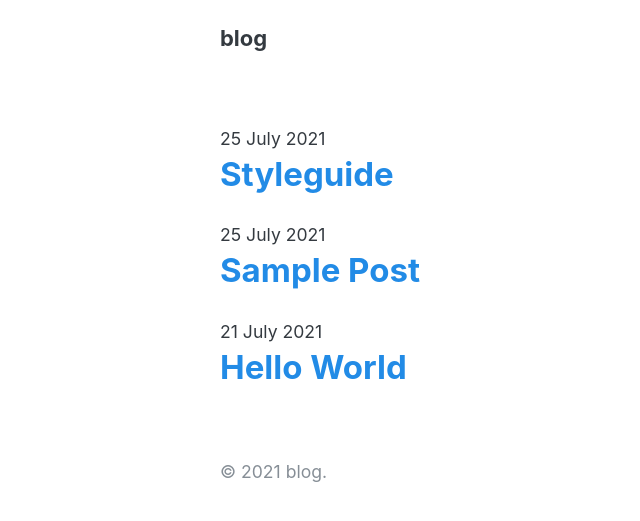
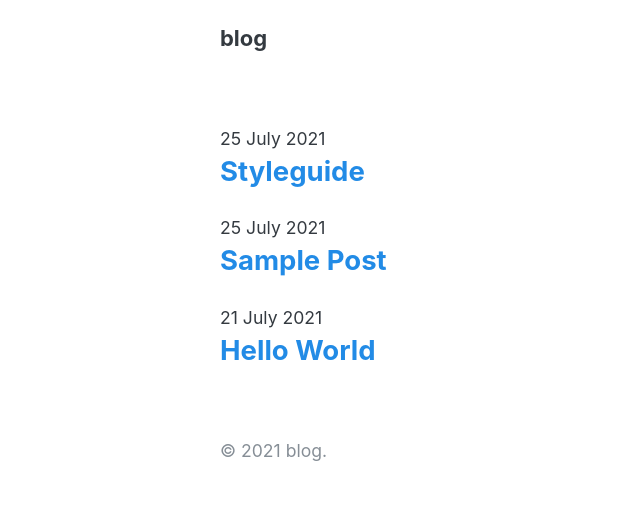
Before and after one commit to mhmdilfaj/blog, a Jekyll site: the page built from index.html, in a window 1280 px wide. Shown: the top 521 px of the page, without its empty margins (114-754 px from the left). Built offline with Jekyll 4.4.1, drawn with Linux system fonts in a browser that asks for light colours.

Commit message:
Update index.html

```diff
--- a/index.html
+++ b/index.html
@@ -7,9 +7,9 @@ title: Home
   {% for post in site.posts %}
   <article class="mb-1">
     <time datetime="{{ post.date | date_to_xmlschema }}"><small>{{ post.date | date_to_long_string }}</small></time>
-    <h2 class="p-0">
+    <h3 class="p-0">
       <a href="{{ post.url | relative_url }}">{{ post.title }}</a>
-    </h2>
+    </h3>
   </article>
   {% endfor%}
 </section>
```
